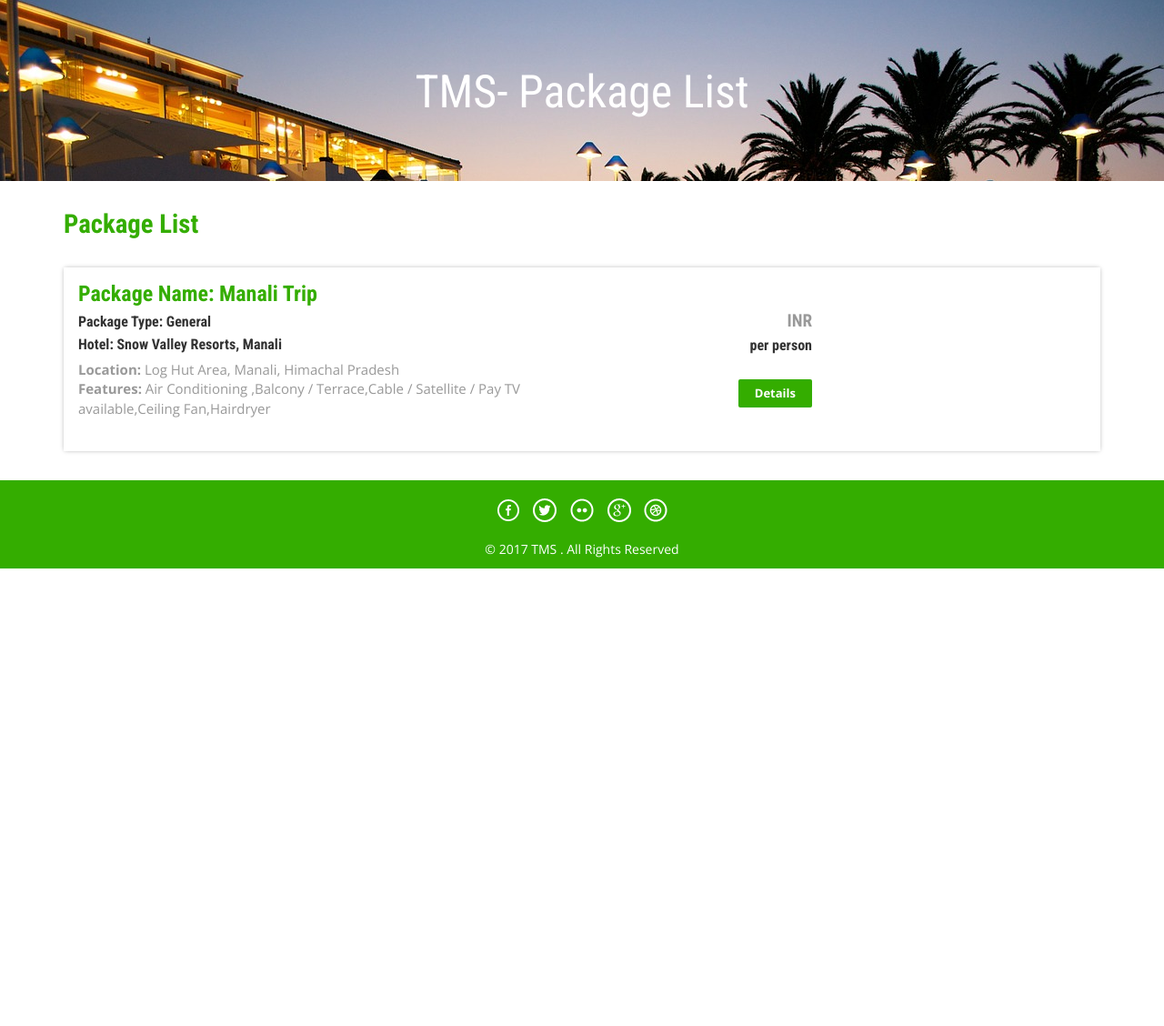
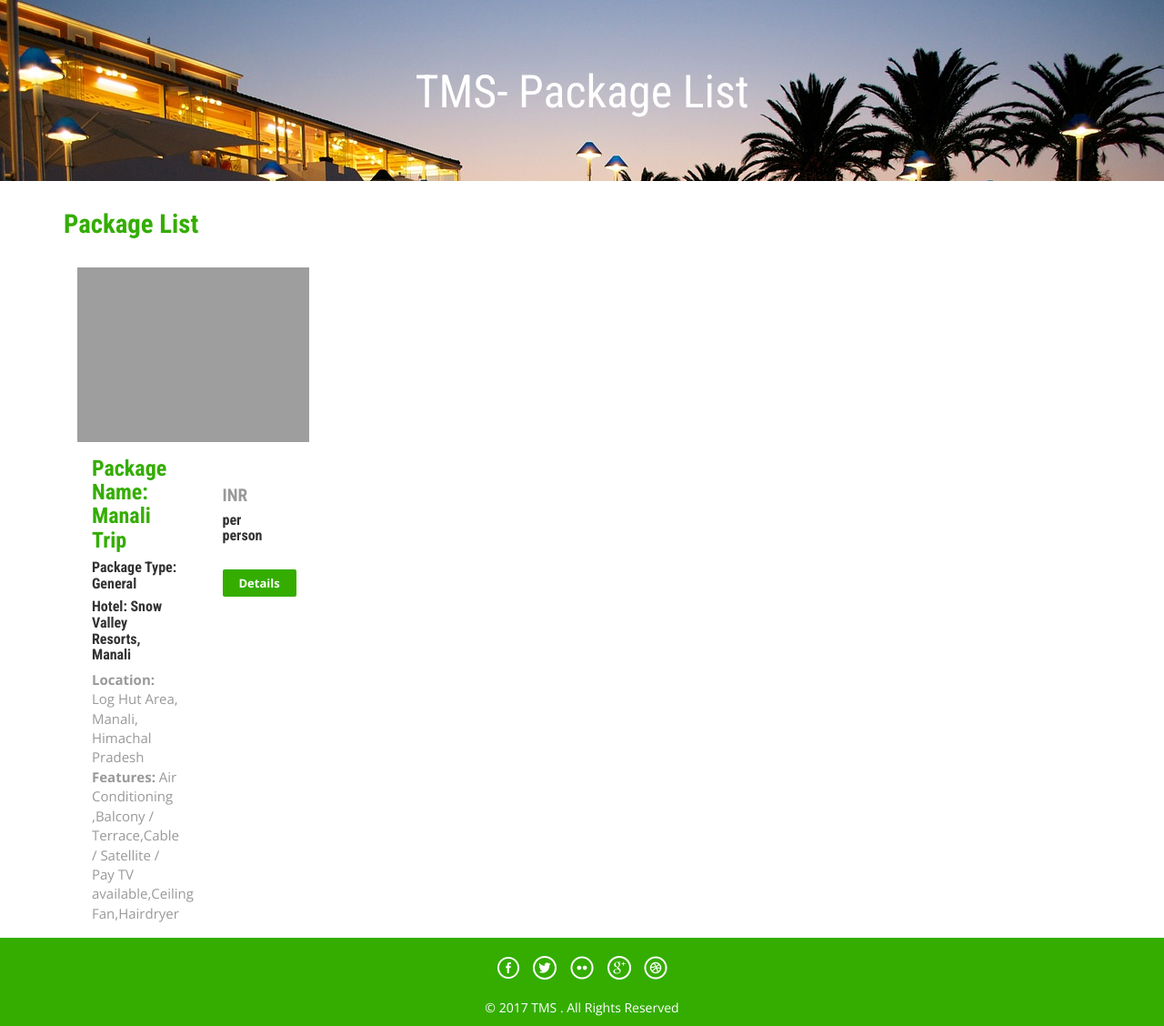
Before and after one commit to mehjdik/tms, a PHP site: page /package-list.php in a window 1280 px wide. Shown: the part 147-1275 px from the top of the page at 91% size. Before the commit the page ends 772 px from the top, so only its background shows below. Run offline with PHP 8.4, Linux system fonts and the light colour scheme; a user stored in the database is signed in; data that the repository does not hold is empty; grey boxes are pictures that could not be loaded.

Commit message:
Update package-list.php

```diff
--- a/tms/package-list.php
+++ b/tms/package-list.php
@@ -44,7 +44,8 @@ include('includes/config.php');
 			<h3>Package List</h3>
 
 			<div class="rom-btm">
-
+				<div class="col-md-3 room-left wow fadeInLeft animated" data-wow-delay=".5s">
+					<img src="Screenshot(10).png" class="img-responsive" alt="manali">
 				<div class="col-md-6 room-midle wow fadeInUp animated" data-wow-delay=".5s">
 					<h4>Package Name: Manali Trip</h4>
 					<h6>Package Type: General</h6>
```
